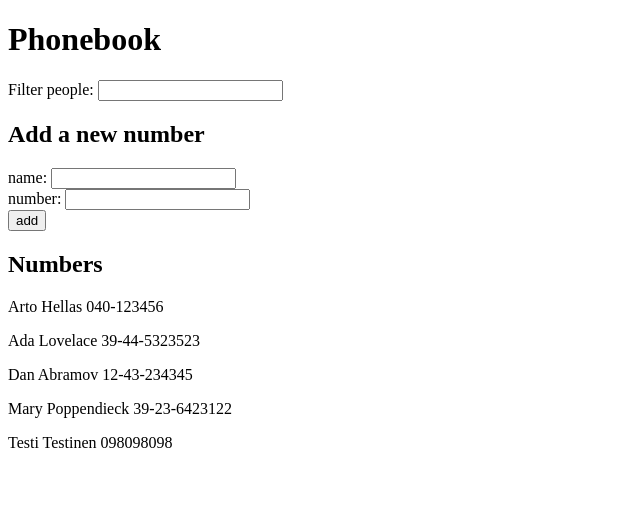
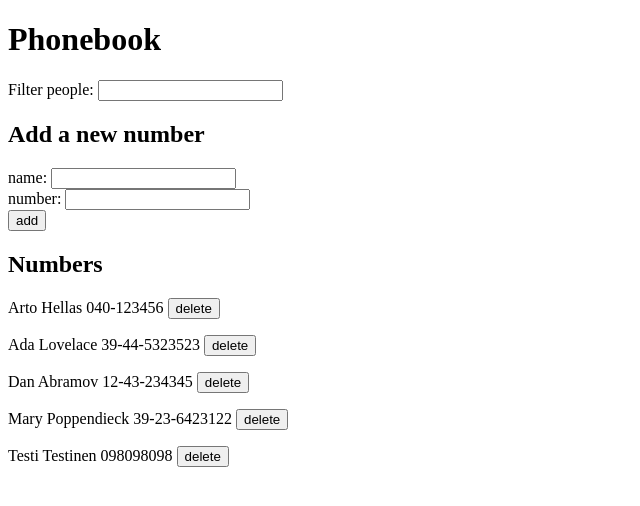
Before and after one commit to Aapok0/FullStackopen, a React (Create React App) app in the folder Part2/2.6-2.17_phonebook/: page / in a window 1280 px wide. Shown: the top 506 px of the page, without its empty margins (0-640 px from the left). Built offline with nearby package versions, Linux system fonts and the light colour scheme; data requests are answered from the project's data file.

Commit message:
Exercise 2.14 solution and readme link for 2.13.

```diff
--- a/Part2/2.6-2.17_phonebook/src/App.js
+++ b/Part2/2.6-2.17_phonebook/src/App.js
@@ -34,19 +34,34 @@ const PersonForm = (props) => {
   )
 }
 
-const Person = ({name, number, filter}) => {
+const Person = ({id, name, number, filter, removePerson}) => {
   const inPhonebook = () => name.toLowerCase().includes(filter.toLowerCase())
 
-  if (filter.length === 0) return <p>{name} {number}</p>
-  else if (inPhonebook() === true) return <p>{name} {number}</p>
+  if (filter.length !== 0 && inPhonebook() === false) return;
+
+  return (
+    <>
+      <p>
+        {name} {number}&nbsp;
+        <button onClick={() => removePerson(id, name)}>delete</button>
+      </p>
+    </>
+  )
 }
 
-const Persons = ({persons, filter}) => {
-
-
+const Persons = ({persons, filter, removePerson}) => {
   return (
   <div>
-    {persons.map((person) => <Person key={person.id} name={person.name} number={person.number} filter={filter} />)}
+    {persons.map((person) =>
+      <Person
+      key={person.id}
+      id={person.id}
+      name={person.name}
+      number={person.number}
+      filter={filter}
+      removePerson={removePerson}
+      />
+    )}
   </div>
   )
 }
@@ -70,7 +85,7 @@ const App = () => {
       person.name.toLowerCase() === newName.toLowerCase()
     )
 
-    if (newName.length === 0 || newNumber.length === 0) return
+    if (newName.length === 0 || newNumber.length === 0) return;
     if (checkName === true) {
       alert(`${newName} is already added to phonebook.`)
     }
@@ -87,6 +102,14 @@ const App = () => {
           setNewName('')
           setNewNumber('')
         })
+    }
+  }
+
+  const removePerson = (id, name) => {
+    if (window.confirm(`Delete ${name}?`)) {
+      personService
+        .remove(id)
+        .then(setPersons(persons.filter((person) => person.id !== id)))
     }
   }
 
@@ -115,7 +138,11 @@ const App = () => {
         addPerson={addPerson}
       />
       <h2>Numbers</h2>
-      <Persons persons={persons} filter={filter} />
+      <Persons
+        persons={persons}
+        filter={filter}
+        removePerson={removePerson}
+      />
     </div>
   )
 }
--- a/Part2/2.6-2.17_phonebook/src/services/persons.js
+++ b/Part2/2.6-2.17_phonebook/src/services/persons.js
@@ -11,4 +11,9 @@ const create = newObject => {
     return request.then(response => response.data)
 }
 
-export default {getAll, create}
+const remove = id => {
+    const request = axios.delete(`${baseUrl}/${id}`)
+    return request
+}
+
+export default {getAll, create, remove}
```
Also changed, not shown: 1 other file (tests, documents, lock files or other folders).
